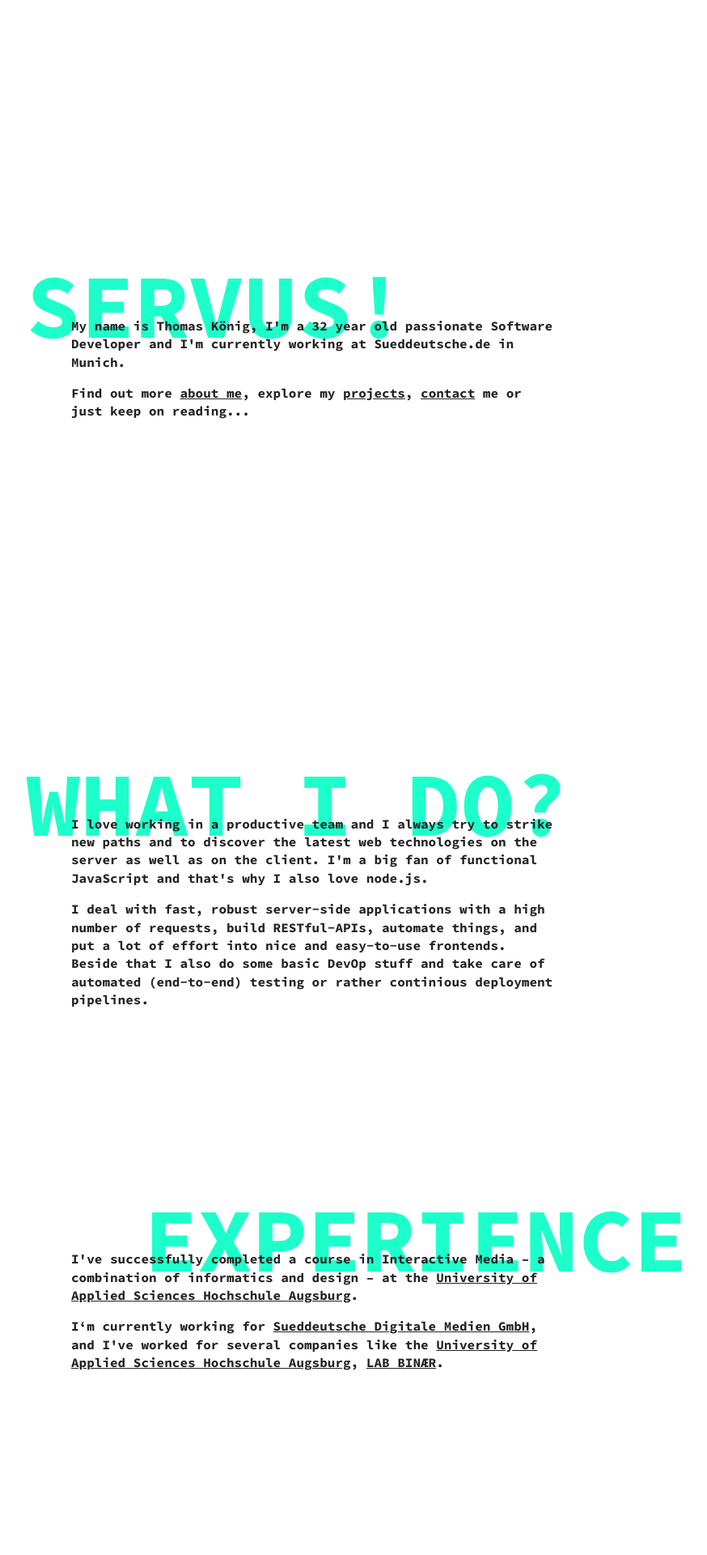
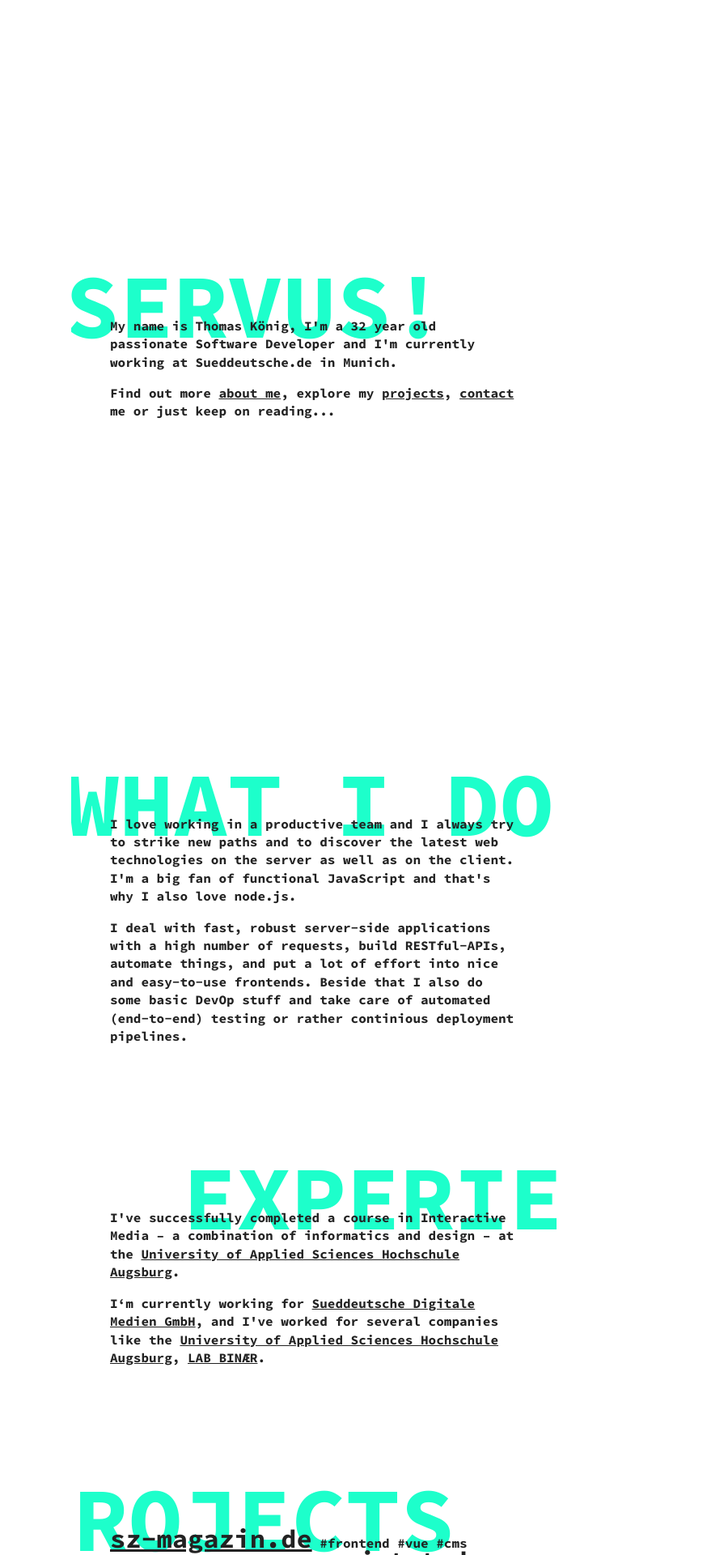
Before and after one commit to Vispercept/portfolio, a Jekyll site: the page built from index.html, in a window 1280 px wide. Shown: the top 1920 px of the page at 81% size, without its empty margins (252-1126 px from the left). Built offline with Jekyll 4.4.1, drawn with Linux system fonts in a browser that asks for light colours.

Commit message:
adjust layout and update jekyll

```diff
--- a/Gemfile
+++ b/Gemfile
@@ -1,9 +1,9 @@
 source 'https://rubygems.org'
 
-gem 'jekyll', '3.3.1'
+gem 'jekyll', '3.8.5'
 
 group :jekyll_plugins do
-  gem 'jekyll-seo-tag', '2.1.0'
-  gem 'jekyll-sitemap', '0.12.0'
+  gem 'jekyll-seo-tag', '2.5.0'
+  gem 'jekyll-sitemap', '1.2.0'
   gem 'jekyll_image_encode'
 end
--- a/_sass/layout.scss
+++ b/_sass/layout.scss
@@ -13,7 +13,6 @@
 
   @media only screen and (max-width: $width) {
     width: 100%;
-    margin-bottom: 5em;
   }
 }
 
--- a/_sass/main.scss
+++ b/_sass/main.scss
@@ -1,37 +1,32 @@
 .section {
+  box-sizing: border-box;
   position: relative;
   width: 75%;
   margin: 0 auto;
+  padding: 3em;
   display: flex;
   align-items: center;
   justify-content: center;
+  overflow: hidden;
 
   @media only screen and (max-width: $width) {
     width: 100%;
-    padding-left: 3em;
-    padding-right: 3em;
-    box-sizing: border-box;
-    margin-top: 8em !important;
-    margin-bottom: 8em !important;
-    height: auto !important;
   }
 
   &--intro {
     height: 100vh;
-    margin-bottom: 3em;
+
+    @media only screen and (max-width: $width) {
+      margin-bottom: 1em;
+    }
   }
 
-  &--2 {
-    margin-bottom: 12em;
+  &--footer {
+    @media only screen and (max-width: $width) {
+      padding-bottom: 13em;
+    }
   }
 
-  &--3 {
-    margin-bottom: 20em;
-  }
-
-  &--4 {
-    margin-bottom: 20em;
-  }
 
   &__inner {
     position: relative;
@@ -112,7 +107,7 @@
     display: block;
     font-weight: 700;
     z-index: 1;
-    margin-bottom: 1em;
+    padding-bottom: 1em;
   }
 }
 
--- a/index.html
+++ b/index.html
@@ -60,7 +60,7 @@
   </div>
 </section>
 
-<section class="section section--5" id="contact">
+<section class="section section--footer section--5" id="contact">
   <div class="section__inner section__inner--right">
     <div class="section__header section__header--5">
       <h1 class="editable">find me!</h1>
```
Also changed, not shown: Gemfile.lock, README.md, 4 other files.
